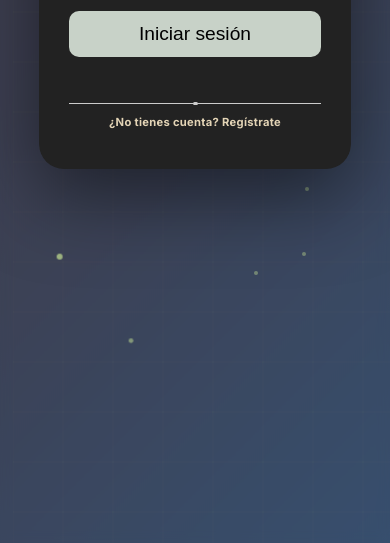
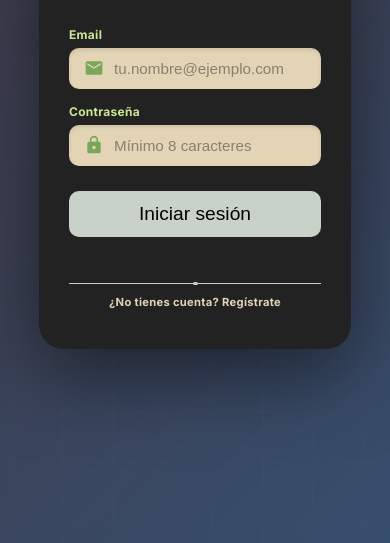
Before and after one commit to Joel-RD/erdl-backend, a website: page public/auth.html in a window 390 px wide. Shown: the part 301-844 px from the top of the page. Drawn offline with Linux system fonts and the light colour scheme; files that its build step writes are made by us from their sources; no server answers; a web font is replaced by a local one.

Commit message:
Desing center error and segurity cookies
- auth.css
- index.css
- verifyEmail.css

Cookies: Error config cookie params.

- userAuthController

```diff
--- a/public/css/auth.css
+++ b/public/css/auth.css
@@ -443,7 +443,7 @@ body::before {
 @media (max-width: 600px) {
     body {
         padding: 15px;
-        align-items: flex-start;
+        align-items: center;
         padding-top: 40px;
     }
 
--- a/public/css/index.css
+++ b/public/css/index.css
@@ -410,7 +410,7 @@ body::before {
 @media (max-width: 600px) {
     body {
         padding: 15px;
-        align-items: flex-start;
+        align-items: center;
         padding-top: 40px;
     }
 
--- a/public/css/verifyEmail.css
+++ b/public/css/verifyEmail.css
@@ -383,7 +383,7 @@ body::before {
 @media (max-width: 600px) {
     body {
         padding: 15px;
-        align-items: flex-start;
+        align-items: center;
         padding-top: 40px;
     }
 
```
Also changed, not shown: src/controllers/userAuthController.ts (+9 -9 lines).
